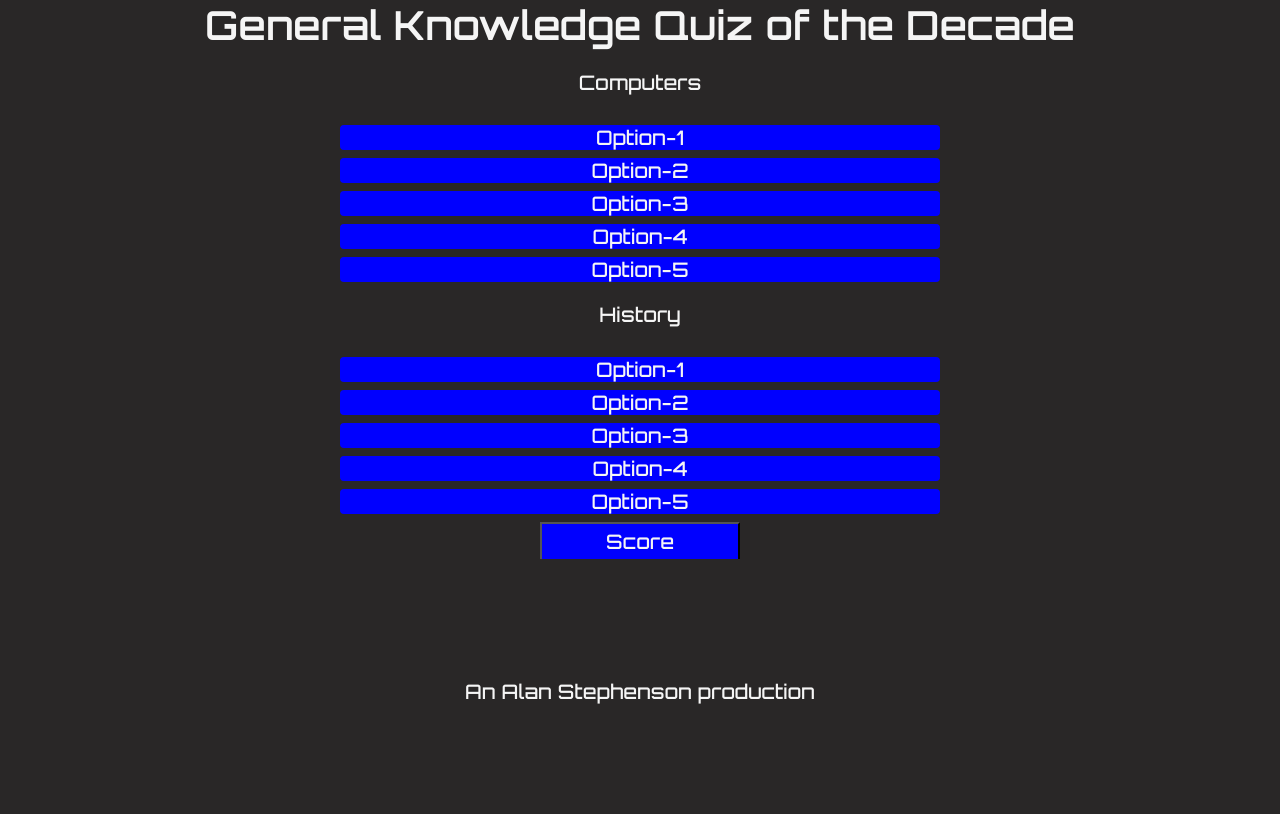
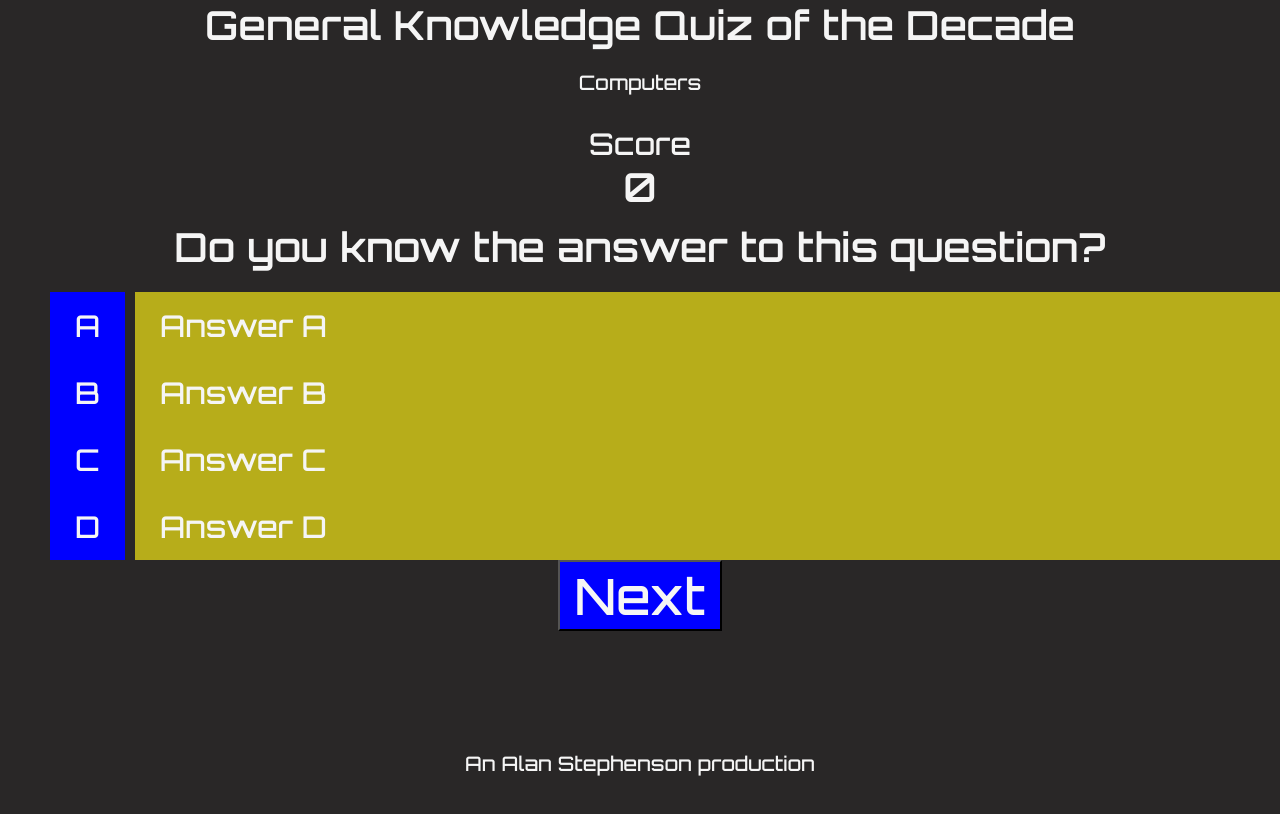
Before and after one commit to Code-Institute-Submissions/Quiz-4, a plain HTML site: page game.html in a window 1280 px wide. Drawn offline with Linux system fonts and the light colour scheme.

Commit message:
Add variables to quiz in addition to questions

```diff
--- a/assets/CSS/style.css
+++ b/assets/CSS/style.css
@@ -9,8 +9,8 @@
 * {
     box-sizing: border-box;
     font-family: 'Orbitron', sans-serif;
+    padding: 0;
     margin: 0;
-    padding: 0;
     color: whitesmoke;
 }
 
@@ -31,6 +31,59 @@ h2 {
     font-weight: 500;
     text-align: center;
     margin-top: 2rem;
+}
+
+
+
+
+
+
+
+
+.games-container {
+    text-align: left;
+    font-size: 3rem;
+
+}
+
+.score-prefix {
+    text-align: center;
+}
+
+.questions-row {
+    margin-top: 1rem;
+    border: 0.5rem;
+}
+
+#question {
+    margin-bottom: 2rem;
+}
+
+.ans-container {
+
+    display: flex;
+    flex-direction: initial;
+    margin-left: 5rem;
+    color: white;
+    gap: 1rem;
+
+
+}
+
+.ans-prefix {
+    background-color: blue;
+    padding: 1.5rem 2.5rem;
+
+
+
+}
+
+.ans-text {
+    padding: 1.5rem 2.5rem;
+    width: 50%;
+    margin: 0.;
+    width: 100%;
+    background: rgba(226, 213, 22, 0.774);
 
 }
 
@@ -38,78 +91,38 @@ h2 {
 
 
 
-.quiz-wrapper {
-    width: 100vw;
-    height: 100vh;
-    display: flex;
-    justify-content: center;
-    align-items: center;
+.choice-prefix {
+    padding-left: 1rem;
+    background-color: cornsilk;
+
+
+}
+
+
+#buttons {
+    text-align: center;
 
 }
 
 
 
+.button {
 
-
-
-.games-container {
-
+    padding: 0.2rem 1.5rem;
+    margin-bottom 3rem;
+    font-size: 5rem;
     text-align: center;
-
-
+    margin-bottom: 10rem;
+    background: blue;
+    display: center;
 }
 
-#answers-container {
-    text-align: center;
-}
-
-
-.choice-container {
-    display: block;
-    margin: auto;
-    text-align: center;
-    margin-bottom: 0.8rem;
-    width: 25%;
-    border-radius: 4px;
-    background: blue;
-    font-size: 2rem;
-    min-width: 60rem;
-}
-
-
-.choice-prefix {
-    padding-left: 1rem;
-    background-color: cornsilk;
-
-
-
-
-
+button:active {
+    background: lavender;
 }
 
 
 
-
-.choice-containerB {
-    display: block;
-    margin: auto;
-    text-align: center;
-    margin-bottom: 0.8rem;
-    width: 25%;
-    border-radius: 4px;
-    background: blue;
-    font-size: 2rem;
-    min-width: 60rem
-}
-
-
-
-.categories-container {
-    text-align: center;
-
-
-
-}
 
 
 .item1 {
--- a/assets/js/script.js
+++ b/assets/js/script.js
@@ -1 +1,57 @@
-console.log("Hello World");
+// Questions compliment of W3 schools
+
+
+let questionChoice = [
+
+    {
+        question: 'What does HTML stand for?',
+
+
+
+        option: ['Home Tool Markup Language', 'Hyper Text Markup Language', 'Hyper Text Modified Language', 'Hyper Test Markup Language', ],
+
+        answer: 'Hyper Text Markup Language'
+
+    },
+
+
+    {
+        question: 'What does CSS stand for?',
+
+        option: ['Cascading Style Sheets', 'Computer Style Sheets', 'Colorful Style Sheets', 'Creative Style Sheets', ],
+
+        answer: 'Cascading Style Sheets'
+
+    },
+
+
+    {
+        question: 'Waht does JS stand for?',
+
+        option: ['Java School', 'Java Source ', 'Java Script', 'Jason Script', ],
+
+        answer: 'Java Script'
+
+    },
+
+
+    {
+        question: 'What is Python?',
+
+        option: ['A snake', 'A Programming language', 'A reptile', 'A coding language', ],
+
+        answer: 'A Programming language'
+
+    }
+
+
+]
+
+
+let question = document.getElementById("question");
+let answers = Array.from(document.getElementByClassName('ans-text'));
+let game = document.getElementById("game");
+
+let score = document.getElementById("score");
+
+let next = document.querySelector('.next');
--- a/game.html
+++ b/game.html
@@ -23,85 +23,82 @@
 
 
     <div class="games-container">
-        <div id="game" class="flex-center flex-column">
+        <div class="score-item">
+            <p class="score-prefix">
+                Score </p>
+
+            <h1 class=" main-score text" id="score">0</h1>
+
+        </div>
+
+        <div id="game">
+        </div>
+        <div class="questions-row">
+            <div class="col 12">
+                <h1 id="question">Do you know the answer to this question?</h1>
+            </div>
+
+        </div>
+
+        <div class="row">
+            <div class="col 12">
+                <div class="ans-container card">
+                    <p class="ans-prefix">A</p>
+                    <p class="ans-text" data- answer="a">Answer A</p>
+                </div>
+            </div>
+        </div>
+
+        <div class="row">
+            <div class="col 12">
+                <div class="ans-container card">
+                    <p class="ans-prefix">B</p>
+                    <p class="ans-text" data- answer="b">Answer B</p>
+                </div>
+            </div>
+        </div>
+        <div class="row">
+            <div class="col 12">
+                <div class="ans-container card">
+                    <p class="ans-prefix">C</p>
+                    <p class="ans-text" data- answer="c">Answer C</p>
+                </div>
+            </div>
+        </div>
+        <div class="row">
+            <div class="col 12">
+                <div class="ans-container card">
+                    <p class="ans-prefix">D</p>
+                    <p class="ans-text" data- answer="d">Answer D</p>
+                </div>
+            </div>
+        </div>
+
+
+        <div id="buttons">
+            <button class="button" class="next">Next</button>
+        </div>
 
 
 
-            <div id=answers-container>
 
-                <div class="choice-container">
-
-                    <p class="choice-text">Option-1</p>
-                </div>
-
-
-
-                <div class="choice-container">
-
-                    <p class="choice-text">Option-2</p>
-                </div>
-
-                <div class="choice-container">
-
-                    <p class="choice-text">Option-3</p>
-                </div>
-
-                <div class="choice-container">
-
-                    <p class="choice-text">Option-4</p>
-                </div>
-
-                <div class="choice-container">
-
-                    <p class="choice-text">Option-5</p>
-                </div>
-
-            </div>
-
-        </div>
+    </div>
 
 
 
 
 
 
-        <div>
-
-            <h2>History</h2>
-        </div>
 
 
-        <div class="choice-containerB">
-
-            <p class="choice-text">Option-1</p>
-        </div>
-
-        <div class="choice-containerB">
-
-            <p class="choice-text">Option-2</p>
-        </div>
-
-        <div class="choice-containerB">
-
-            <p class="choice-text">Option-3</p>
-        </div>
-
-        <div class="choice-containerB">
-
-            <p class="choice-text">Option-4</p>
-        </div>
-
-        <div class="choice-containerB">
-
-            <p class="choice-text">Option-5</p>
-        </div>
 
 
-        <div id="scores-counter"></div>
-        <a href="quiz.html"><button class="scores-counter">Score</button></a>
-    </div>
+    <!-- <a href="quiz.html"><button class="scores-counter">Score</button></a>
+       </div>
 
-    </div>
+       -->
+
+
 
 
 
```
Also changed, not shown: index.html (+4 -0 lines).
